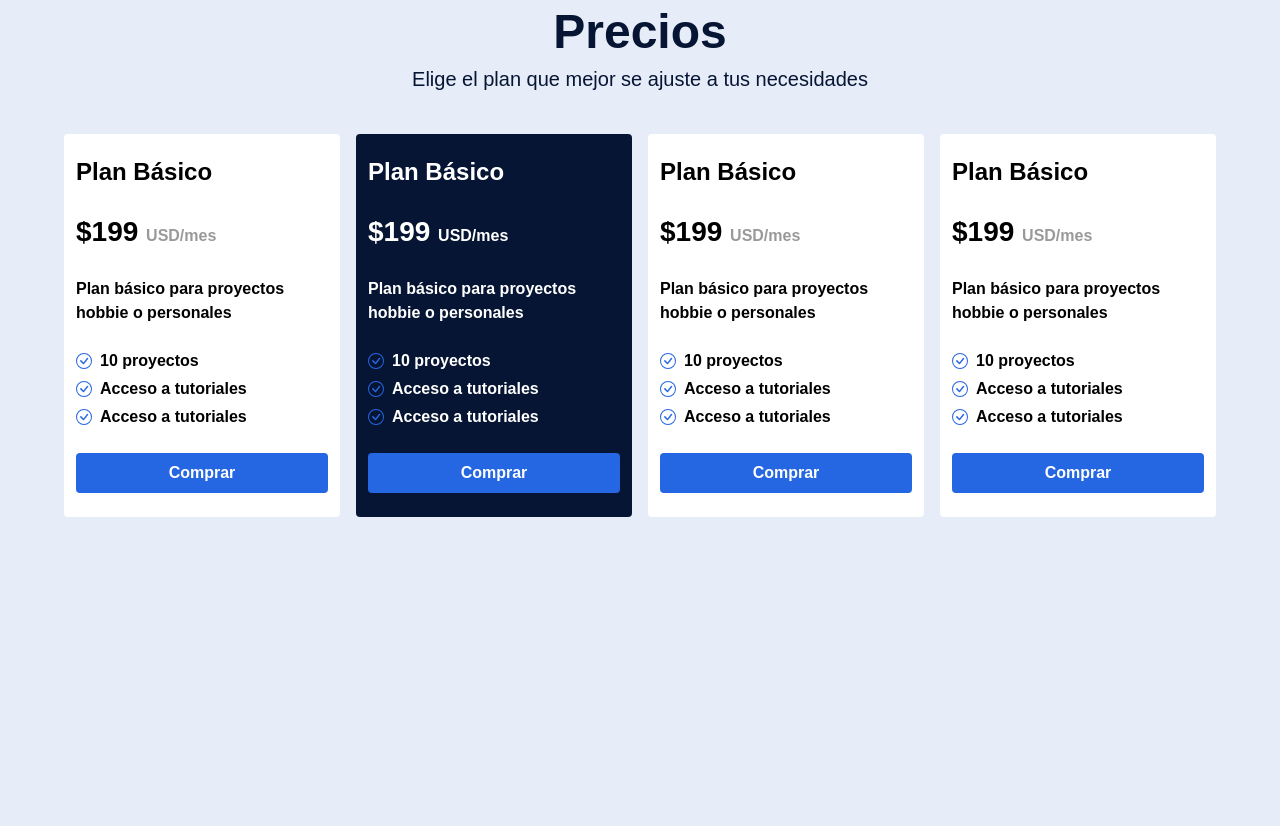
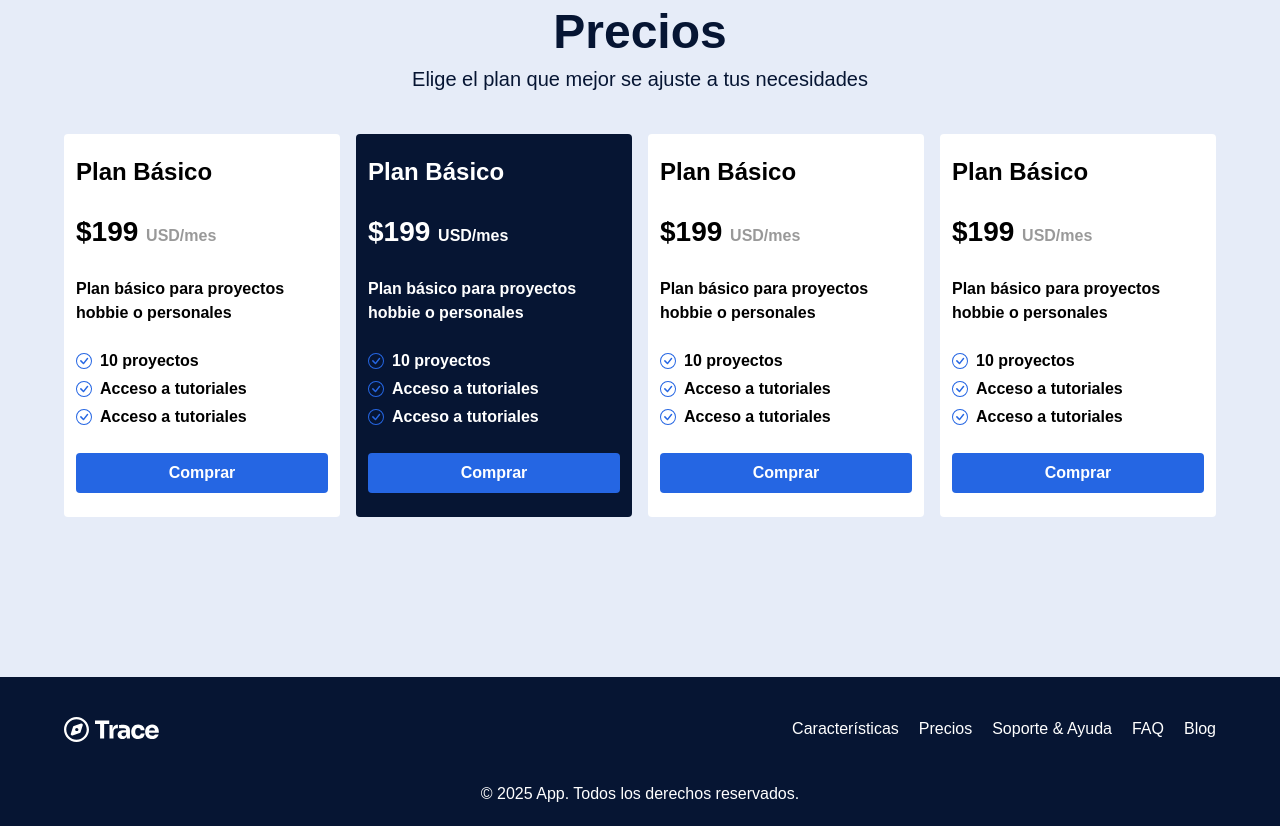
Before and after one commit to JmAtochePascual/startApp, a website built with Vite: page index.html in a window 1280 px wide. Shown: the part 1391-2217 px from the top of the page. Before the commit the page ends 2068 px from the top, so only its background shows below. Built offline with nearby package versions, Linux system fonts and the light colour scheme; files whose address does not match are found by name.

Commit message:
feat: :sparkles: Add footer

```diff
--- a/index.html
+++ b/index.html
@@ -319,6 +319,22 @@
     </section>
   </main>
 
+  <footer class="footer">
+    <div class="footer__content footer-container">
+      <img src="./assets/img/logo.svg" alt="Logo de la App" title="Logo de la App" />
+
+      <nav class="footer__nav">
+        <a href="#" class="footer__link">Características</a>
+        <a href="#" class="footer__link">Precios</a>
+        <a href="#" class="footer__link">Soporte & Ayuda</a>
+        <a href="#" class="footer__link">FAQ</a>
+        <a href="#" class="footer__link">Blog</a>
+      </nav>
+    </div>
+
+    <p class="footer__copy-text">© 2025 App. Todos los derechos reservados.</p>
+  </footer>
+
   <script type="module" src="/src/main.js"></script>
 </body>
 
--- a/src/css/header.css
+++ b/src/css/header.css
@@ -344,3 +344,32 @@
     color: var(--color-primary);
   }
 }
+
+.footer {
+  padding: 4rem 0 2rem;
+  background-color: var(--color-secondary);
+
+  .footer__content {
+    display: flex;
+    justify-content: space-between;
+    align-items: center;
+    gap: 4rem;
+  }
+
+  .footer__nav {
+    display: flex;
+    gap: 2rem;
+  }
+
+  .footer__link {
+    color: var(--white);
+    transition: color 0.3s ease;
+  }
+
+  .footer__copy-text {
+    margin-top: 4rem;
+    font-size: 1.6rem;
+    text-align: center;
+    color: var(--white);
+  }
+}
```
